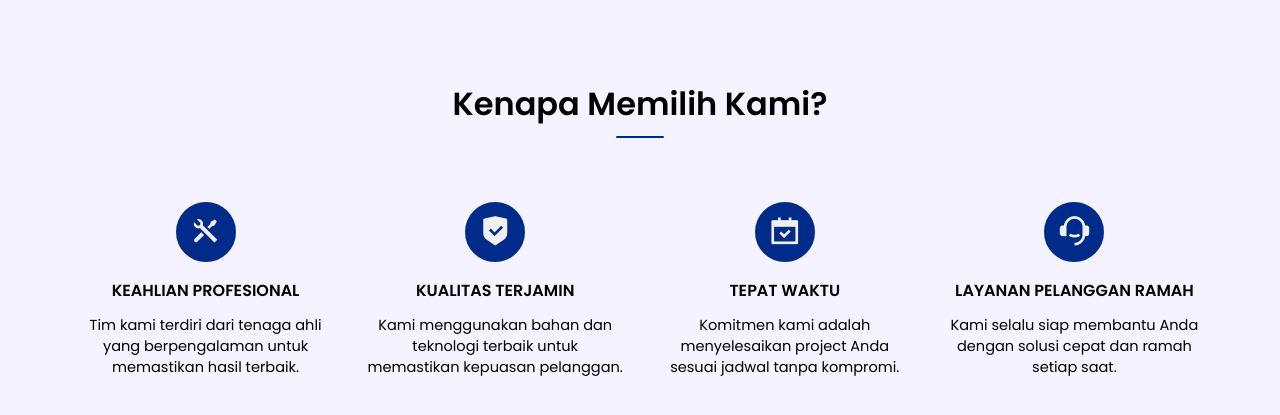
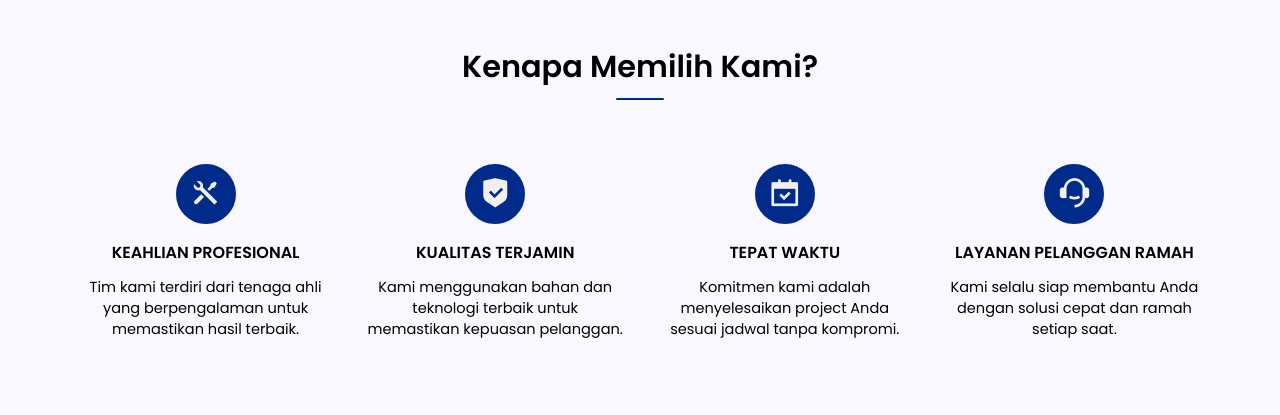
Before and after one commit to upiidesu/teknovisio, a plain HTML site: page index.html in a window 1280 px wide. Shown: the part 2402-2817 px from the top of the page. Drawn offline with nearby package versions, Linux system fonts and the light colour scheme.

Commit message:
fix sikit

```diff
--- a/style.css
+++ b/style.css
@@ -216,7 +216,7 @@ body {
 }
 .title {
     text-align: center;
-    font-size: 2rem;
+    font-size: 1.9rem;
     font-weight: 600;
     margin-bottom: 1rem;
 }
@@ -358,7 +358,8 @@ body {
 
 /* <=========== Why Choos Us ==========> */
 .choose {
-    background-color: #f5f3ff;
+    background-color: #f9f8ff;
+    padding-top: 3rem !important;
 }
 
 .choose-container {
```
